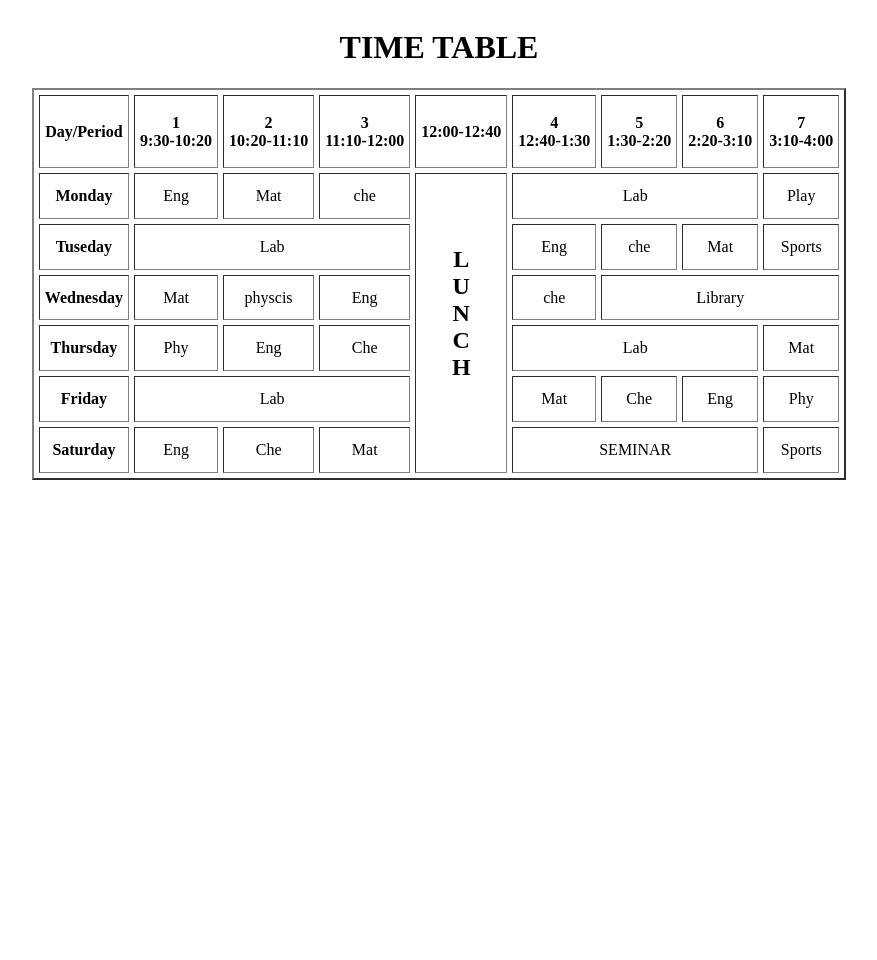
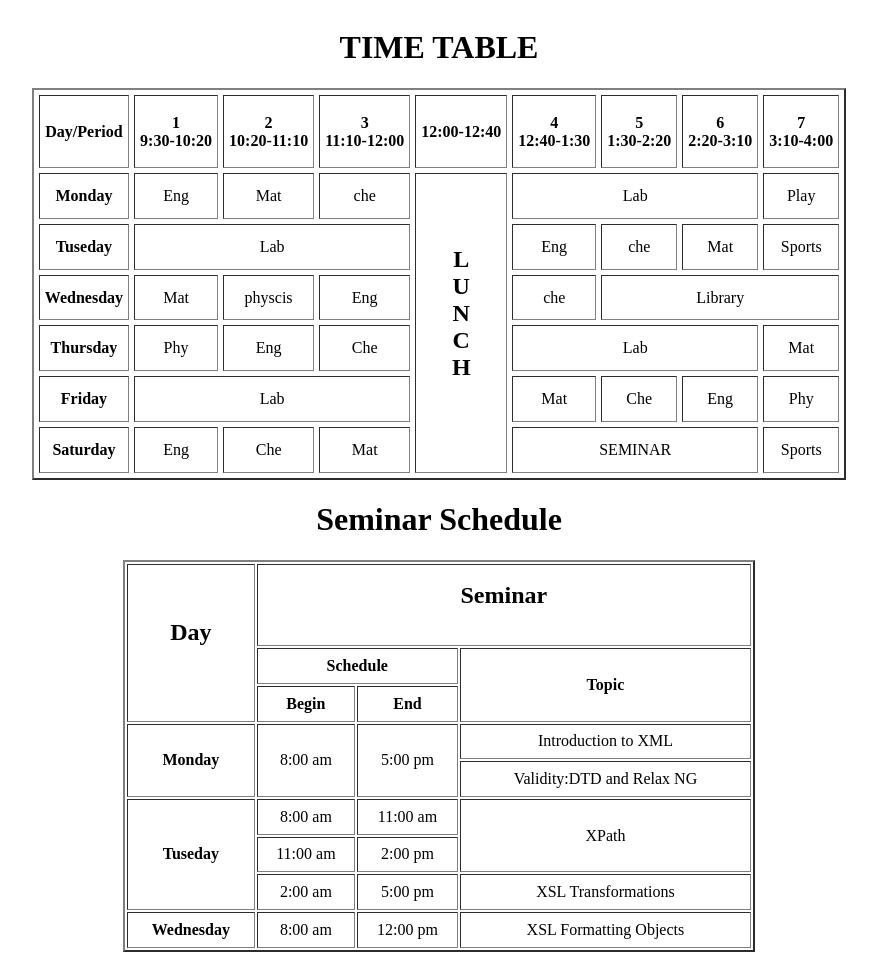
Before and after one commit to ushasrii/html2, a plain HTML site: page timetable.html in a window 1280 px wide. Shown: the whole page, without its empty margins (201-1078 px from the left). Before the commit the page ends 800 px from the top, so only its background shows below. Drawn offline with Linux system fonts and the light colour scheme.

Commit message:
Update timetable.html

```diff
--- a/timetable.html
+++ b/timetable.html
@@ -30,5 +30,35 @@
             <th>Saturday</th><td>Eng</td><td>Che</td><td>Mat</td><td colspan="3">SEMINAR</td><td>Sports</td>
         </tr>
         </table>
+         <table border="2" align="center" width="50%" height="50%">
+            <caption><h1>Seminar Schedule</h1></caption>
+            <tr align="center">
+                <th rowspan="3"><h2>Day</h2></th><th colspan="3"><h2>Seminar</h2></th>
+            </tr>
+            <tr align="center">
+                <th colspan="2">Schedule</th><th rowspan="2">Topic</th>
+            </tr>
+            <tr align="center">
+                <th>Begin</th><th>End</th>
+            </tr>
+            <tr align="center">
+                <th rowspan="2">Monday</th><td rowspan="2">8:00 am</td><td rowspan="2">5:00 pm</td><td>Introduction to XML</td>
+            </tr>
+            <tr align="center">
+                <td>Validity:DTD and Relax NG</td>
+            </tr>
+            <tr align="center">
+                <th rowspan="3">Tuseday</th><td>8:00 am</td><td>11:00 am</td><td rowspan="2">XPath</td>
+            </tr>
+            <tr align="center">
+                <td>11:00 am</td><td>2:00 pm</td>
+            </tr>
+            <tr align="center">
+                <td>2:00 am</td><td>5:00 pm</td><td>XSL Transformations</td>
+            </tr>
+            <tr align="center">
+                <th>Wednesday</th><td>8:00 am</td><td>12:00 pm</td><td>XSL Formatting Objects</td>
+            </tr>
+        </table>
     </body>
 </html>
```
